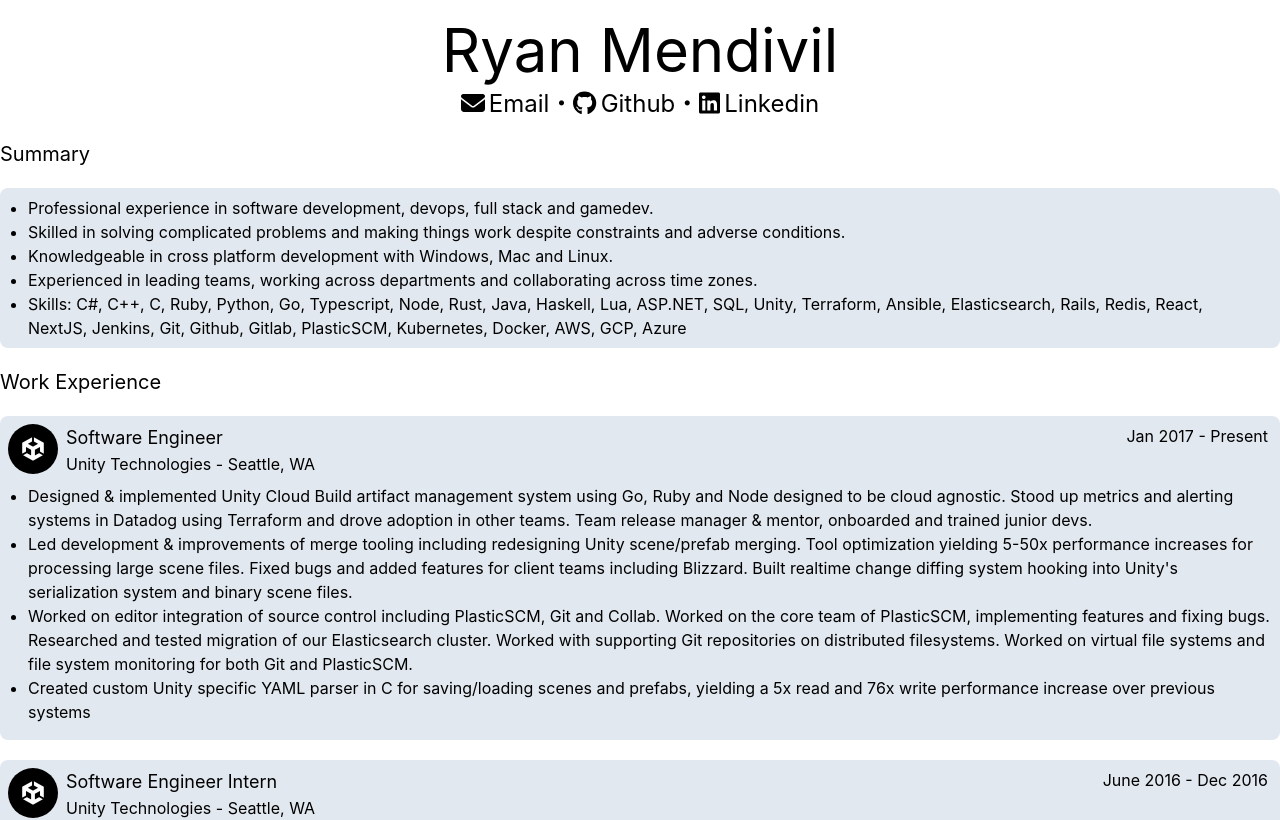
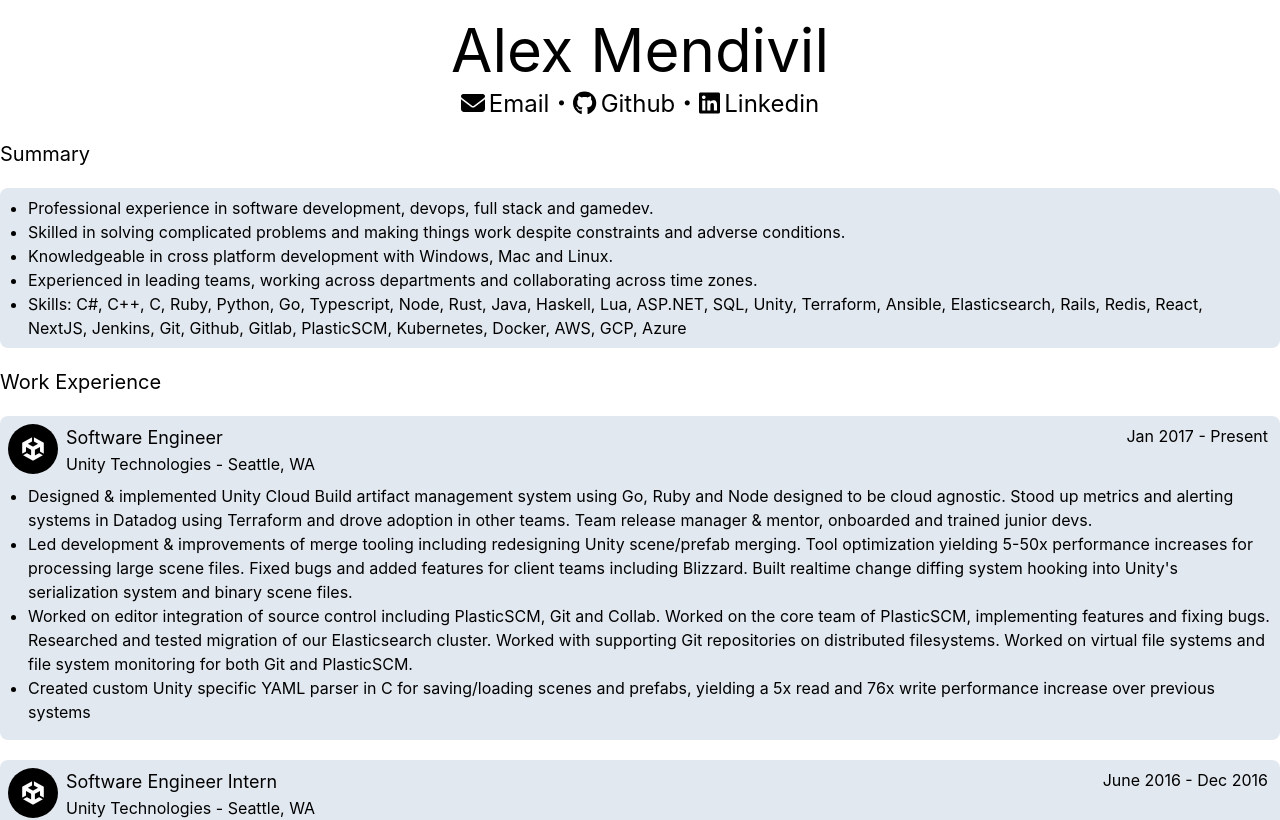
Before and after one commit to Nullreff/nullreff.net, a Next.js app: page /resume in a window 1280 px wide. Shown: the top 820 px of the page. Built offline with nearby package versions, Linux system fonts and the light colour scheme.

Commit message:
Update name

```diff
--- a/pages/resume/index.tsx
+++ b/pages/resume/index.tsx
@@ -26,11 +26,11 @@
     <div className="container mx-auto">
         <Layout>
             <Head>
-                <title>Ryan Mendivil - Resume</title>
+                <title>Alex Mendivil - Resume</title>
             </Head>
 
             <div className="text-center m-5">
-                <h1 className="text-6xl">Ryan Mendivil</h1>
+                <h1 className="text-6xl">Alex Mendivil</h1>
                 <p className="text-2xl mt-2">
                     <IconLink title="Email" icon={faEnvelope} link="mailto:resume@nullreff.net" />・
                     <IconLink title="Github" icon={faGithub} link="https://github.com/nullreff/" />・
```
